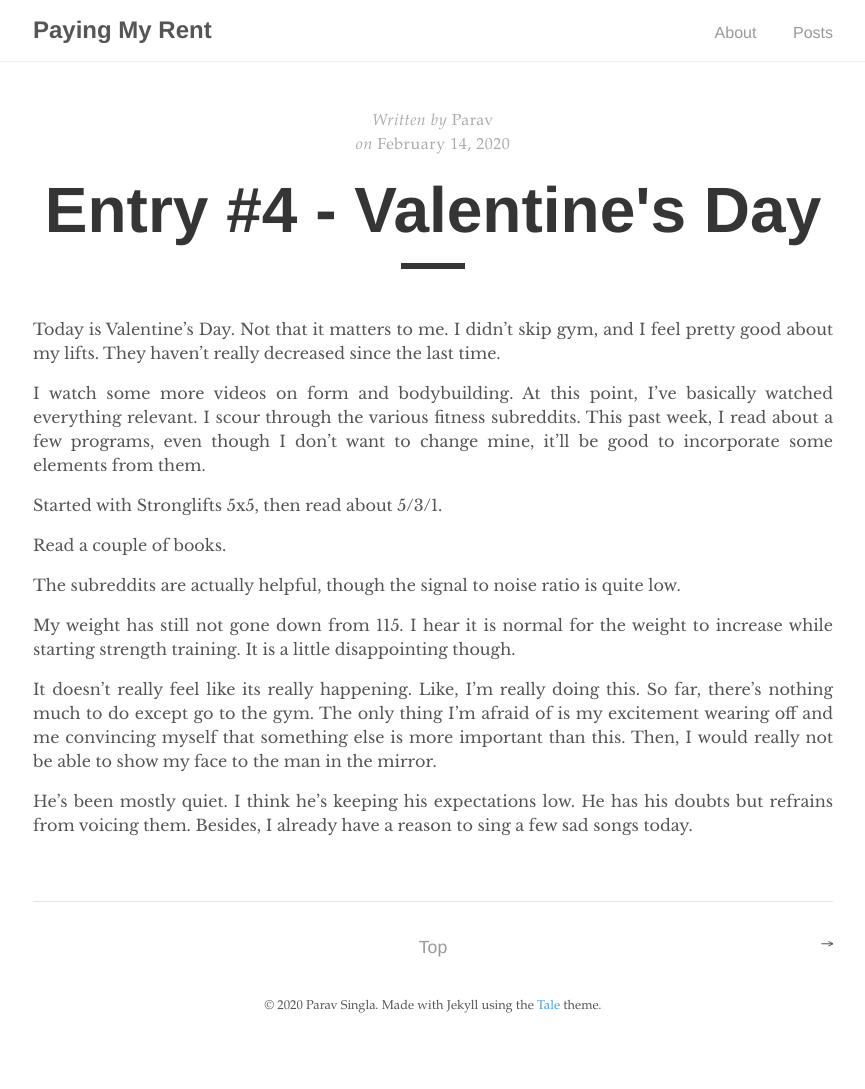
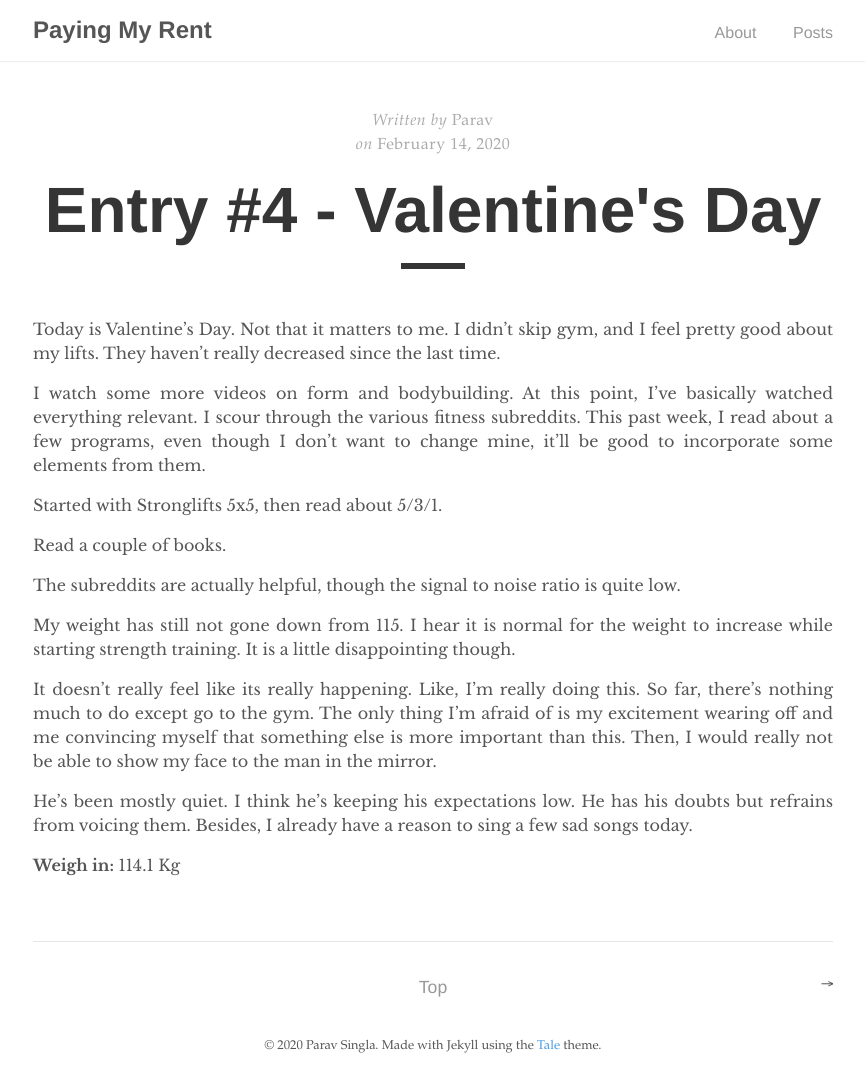
Before and after one commit to paravsingla/payingmyrent, a Jekyll site: the page built from _posts/2020-02-14-feb-14.md, in a window 1280 px wide. Shown: the whole page, without its empty margins (207-1072 px from the left). Built offline with Jekyll 4.4.1, drawn with Linux system fonts in a browser that asks for light colours; before the commit the page ends 1049 px from its top, so only the background shows below that.

Commit message:
Update 2020-02-14-feb-14.md

```diff
--- a/_posts/2020-02-14-feb-14.md
+++ b/_posts/2020-02-14-feb-14.md
@@ -19,3 +19,5 @@ My weight has still not gone down from 115. I hear it is normal for the weight t
 It doesn't really feel like its really happening. Like, I'm really doing this. So far, there's nothing much to do except go to the gym. The only thing I'm afraid of is my excitement wearing off and me convincing myself that something else is more important than this. Then, I would really not be able to show my face to the man in the mirror.
 
 He's been mostly quiet. I think he's keeping his expectations low. He has his doubts but refrains from voicing them. Besides, I already have a reason to sing a few sad songs today.
+
+**Weigh in:** 114.1 Kg
```
